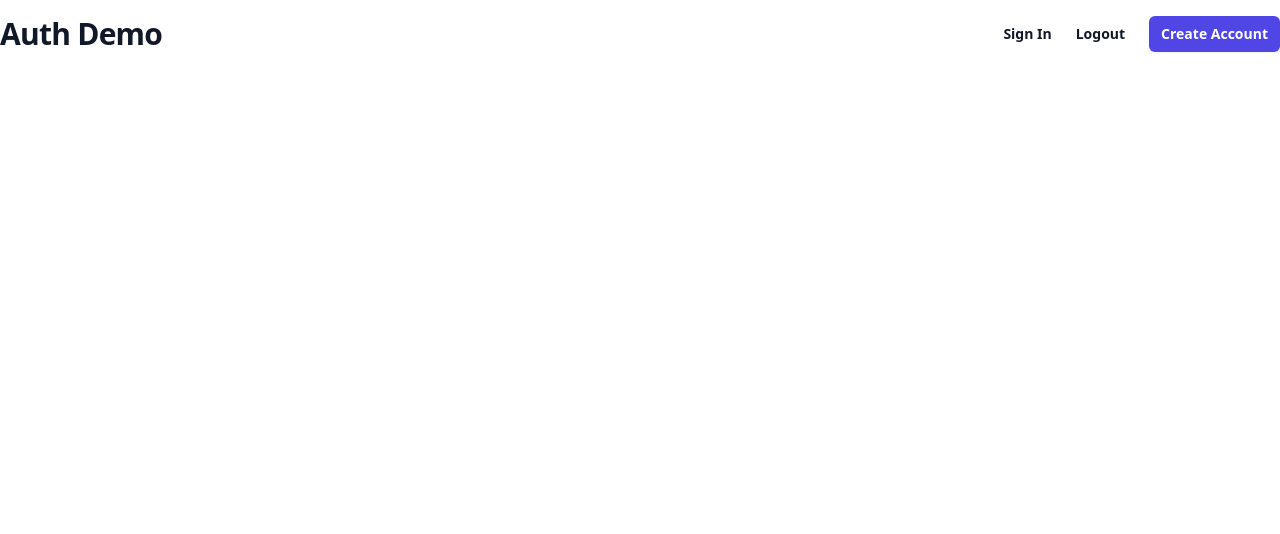
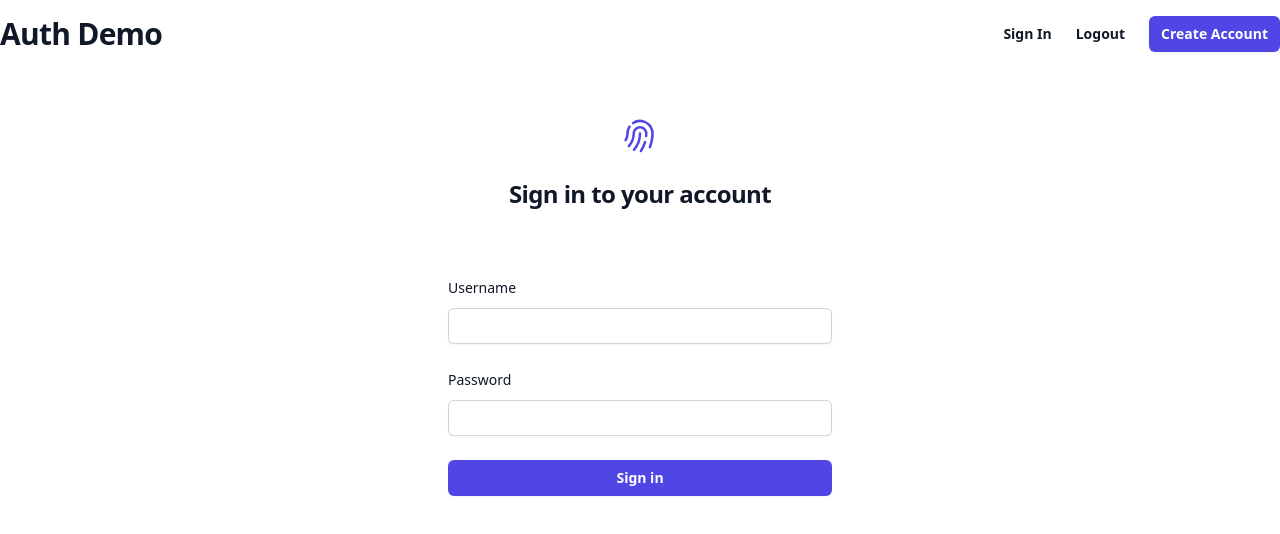
Before and after one commit to bemebox/2fa-authetication-basic, a Vue app in the folder 2FA-Login/: page /login in a window 1280 px wide. Shown: the top 534 px of the page. Built offline with nearby package versions, Linux system fonts and the light colour scheme.

Commit message:
add login page

```diff
--- /dev/null
+++ b/2FA-Login/src/components/LoginForm.vue
@@ -0,0 +1,68 @@
+<script lang="ts" setup>
+
+    import { reactive } from "vue";
+    import { ref } from "vue";
+
+    const errorMessage = ref<string>('');
+    const errorOccurred = ref<boolean>(false);
+
+    const user = reactive({
+        username: null,
+        password: null
+    });
+
+    async function onSubmit() {
+
+    }
+</script>
+
+<template>
+    <div class="flex min-h-full flex-col justify-center px-6 py-8 lg:px-8">
+        <div class="sm:mx-auto sm:w-full sm:max-w-sm">
+            <svg xmlns="http://www.w3.org/2000/svg" viewBox="0 0 24 24" fill="#4f46e5" class="mx-auto h-10 w-auto">
+                <path fill-rule="evenodd" d="M12 3.75a6.715 6.715 0 00-3.722 1.118.75.75 0 11-.828-1.25 8.25 8.25 0 0112.8 6.883c0 3.014-.574 5.897-1.62 8.543a.75.75 0 01-1.395-.551A21.69 21.69 0 0018.75 10.5 6.75 6.75 0 0012 3.75zM6.157 5.739a.75.75 0 01.21 1.04A6.715 6.715 0 005.25 10.5c0 1.613-.463 3.12-1.265 4.393a.75.75 0 01-1.27-.8A6.715 6.715 0 003.75 10.5c0-1.68.503-3.246 1.367-4.55a.75.75 0 011.04-.211zM12 7.5a3 3 0 00-3 3c0 3.1-1.176 5.927-3.105 8.056a.75.75 0 11-1.112-1.008A10.459 10.459 0 007.5 10.5a4.5 4.5 0 119 0c0 .547-.022 1.09-.067 1.626a.75.75 0 01-1.495-.123c.041-.495.062-.996.062-1.503a3 3 0 00-3-3zm0 2.25a.75.75 0 01.75.75A15.69 15.69 0 018.97 20.738a.75.75 0 01-1.14-.975A14.19 14.19 0 0011.25 10.5a.75.75 0 01.75-.75zm3.239 5.183a.75.75 0 01.515.927 19.415 19.415 0 01-2.585 5.544.75.75 0 11-1.243-.84 17.912 17.912 0 002.386-5.116.75.75 0 01.927-.515z" clip-rule="evenodd" />
+            </svg>
+            <h2 class="mt-5 text-center text-2xl font-bold leading-9 tracking-tight text-gray-900">Sign in to your account</h2>
+        </div>
+
+        <div class="mt-6 sm:mx-auto sm:w-full sm:max-w-sm">
+            <div v-show="errorOccurred" class="bg-red-100 border-t border-b border-red-500 text-red-700 px-4 py-3" role="alert">
+                <div class="flex">
+                    <div class="py-1">
+                        <svg class="fill-current h-6 w-6 text-red-500 mr-4" xmlns="http://www.w3.org/2000/svg" viewBox="0 0 20 20"><path d="M2.93 17.07A10 10 0 1 1 17.07 2.93 10 10 0 0 1 2.93 17.07zm12.73-1.41A8 8 0 1 0 4.34 4.34a8 8 0 0 0 11.32 11.32zM9 11V9h2v6H9v-4zm0-6h2v2H9V5z"/></svg>
+                    </div>
+                    <div>
+                        <p class="font-bold">Error message</p>
+                        <p class="text-sm">{{errorMessage}}</p>
+                    </div>
+                </div>
+            </div>
+        </div>
+
+        <div class="mt-10 sm:mx-auto sm:w-full sm:max-w-sm">
+            <form class="space-y-6" @submit.prevent="onSubmit">
+                <div>
+                    <div class="flex items-center justify-between">
+                        <label for="username" class="block text-sm font-medium leading-6 text-gray-900">Username</label>
+                    </div>
+                    <div class="mt-2">
+                        <input id="username" name="username" type="text" v-model="user.username" autocomplete="current-username" required class="block w-full rounded-md border-0 p-1.5 text-gray-900 shadow-sm ring-1 ring-inset ring-gray-300 placeholder:text-gray-400 focus:ring-2 focus:ring-inset focus:ring-indigo-600 sm:text-sm sm:leading-6">
+                    </div>
+                </div>
+
+                <div>
+                    <div class="flex items-center justify-between">
+                        <label for="password" class="block text-sm font-medium leading-6 text-gray-900">Password</label>
+                    </div>
+                    <div class="mt-2">
+                        <input id="password" name="password" type="password" v-model="user.password" autocomplete="current-password" required class="block w-full rounded-md border-0 p-1.5 text-gray-900 shadow-sm ring-1 ring-inset ring-gray-300 placeholder:text-gray-400 focus:ring-2 focus:ring-inset focus:ring-indigo-600 sm:text-sm sm:leading-6">
+                    </div>
+                </div>
+
+                <div>
+                    <button type="submit" class="flex w-full justify-center rounded-md bg-indigo-600 px-3 py-1.5 text-sm font-semibold leading-6 text-white shadow-sm hover:bg-indigo-500 focus-visible:outline focus-visible:outline-2 focus-visible:outline-offset-2 focus-visible:outline-indigo-600">Sign in</button>
+                </div>
+            </form>
+        </div>
+    </div>
+</template>
--- a/2FA-Login/src/router/index.ts
+++ b/2FA-Login/src/router/index.ts
@@ -1,4 +1,5 @@
 import DashboardView from '@/views/DashboardView.vue';
+import LoginView from '@/views/LoginView.vue';
 import { createRouter, createWebHistory } from 'vue-router'
 
 
@@ -10,6 +11,11 @@ const router = createRouter({
       name: 'Dashboard',
       component: DashboardView
     },
+    {
+      path: '/login',
+      name: 'Login',
+      component: LoginView
+    }
   ]
 })
 
--- /dev/null
+++ b/2FA-Login/src/views/LoginView.vue
@@ -0,0 +1,7 @@
+<script lang="ts" setup>
+    import LoginForm from '../components/LoginForm.vue'
+</script>
+
+<template>
+    <LoginForm />
+</template>
```
